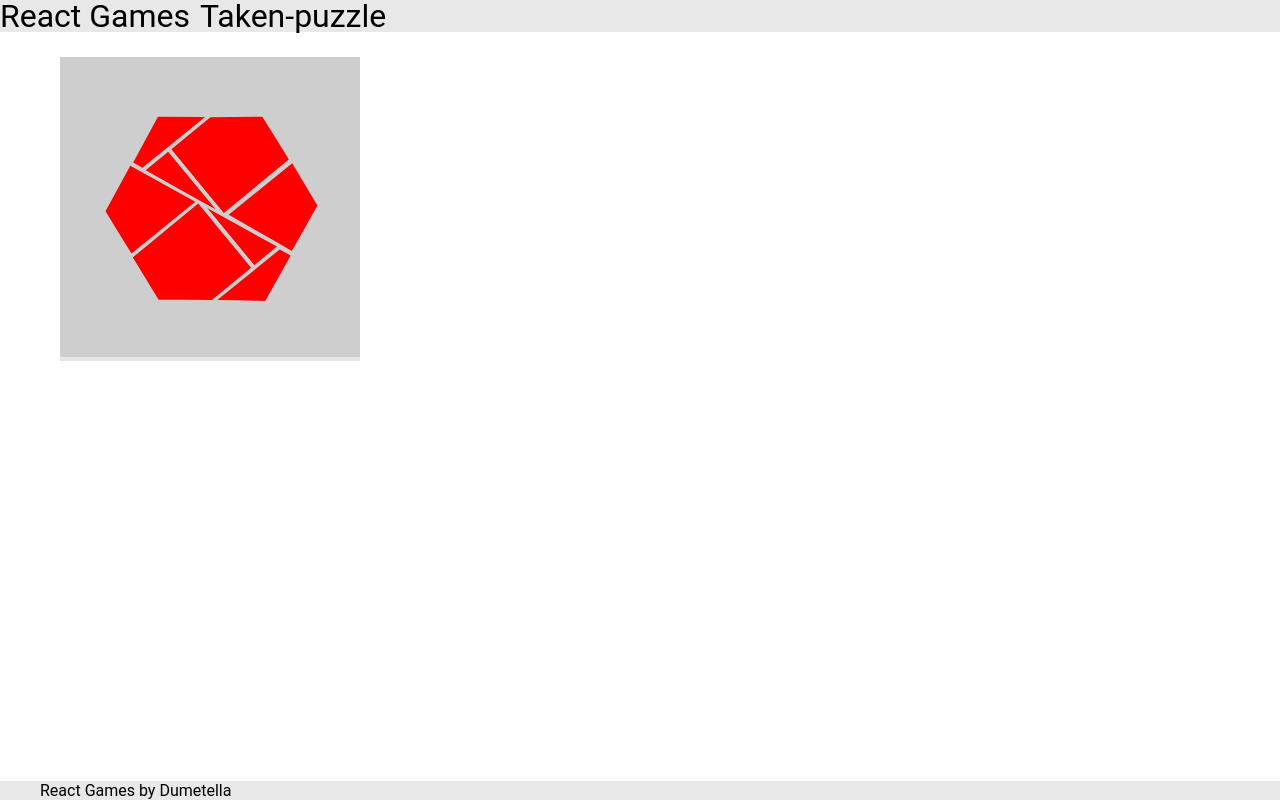
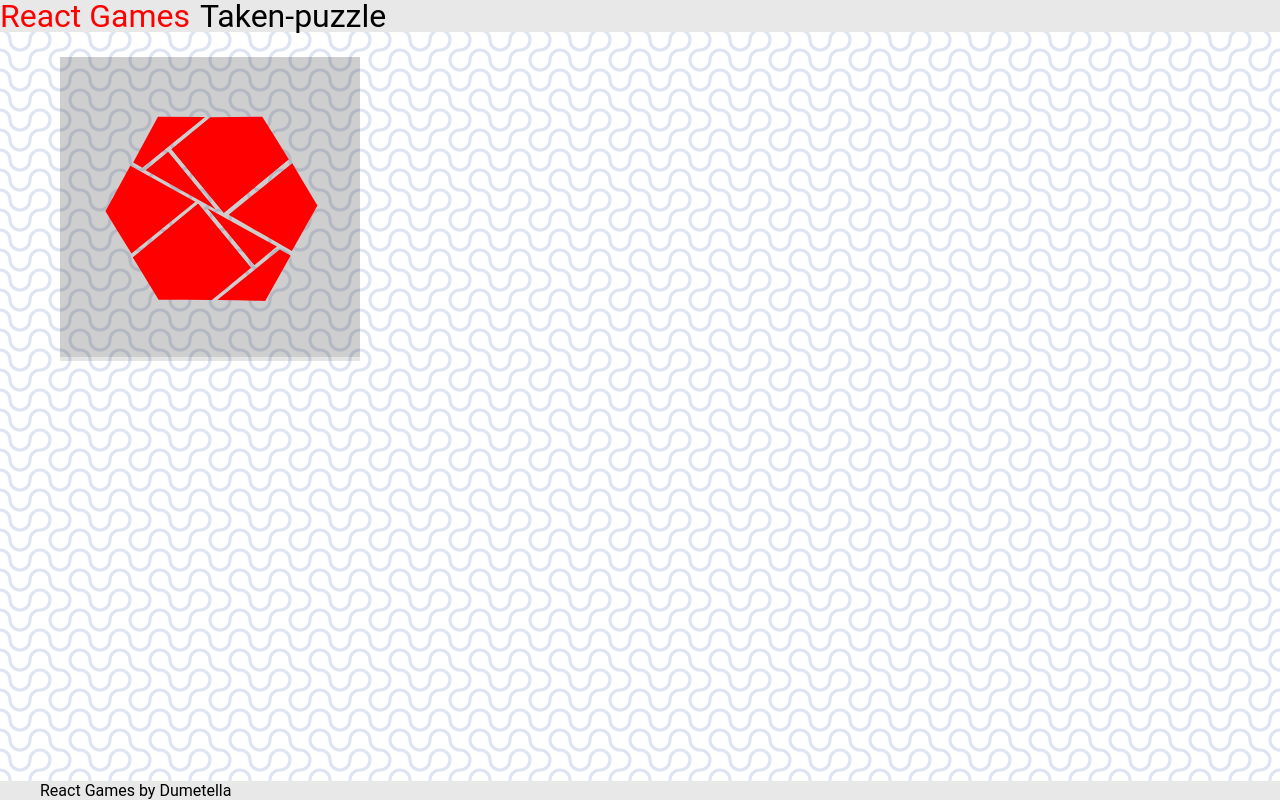
Before and after one commit to Dumetella/react-15game, a React (Create React App) app: page / in a window 1280 px wide. Built offline with nearby package versions, Linux system fonts and the light colour scheme.

Commit message:
Some background is better than no background

```diff
--- a/src/Style/index.css
+++ b/src/Style/index.css
@@ -2,4 +2,6 @@ body {
     margin: 0;
     padding: 0;
     font-family: "Roboto", sans-serif;
+    background: url("../background-v0.svg") repeat;
+    background-size: 10vh;
 }
```
Also changed, not shown: src/background-v0.svg (added).
